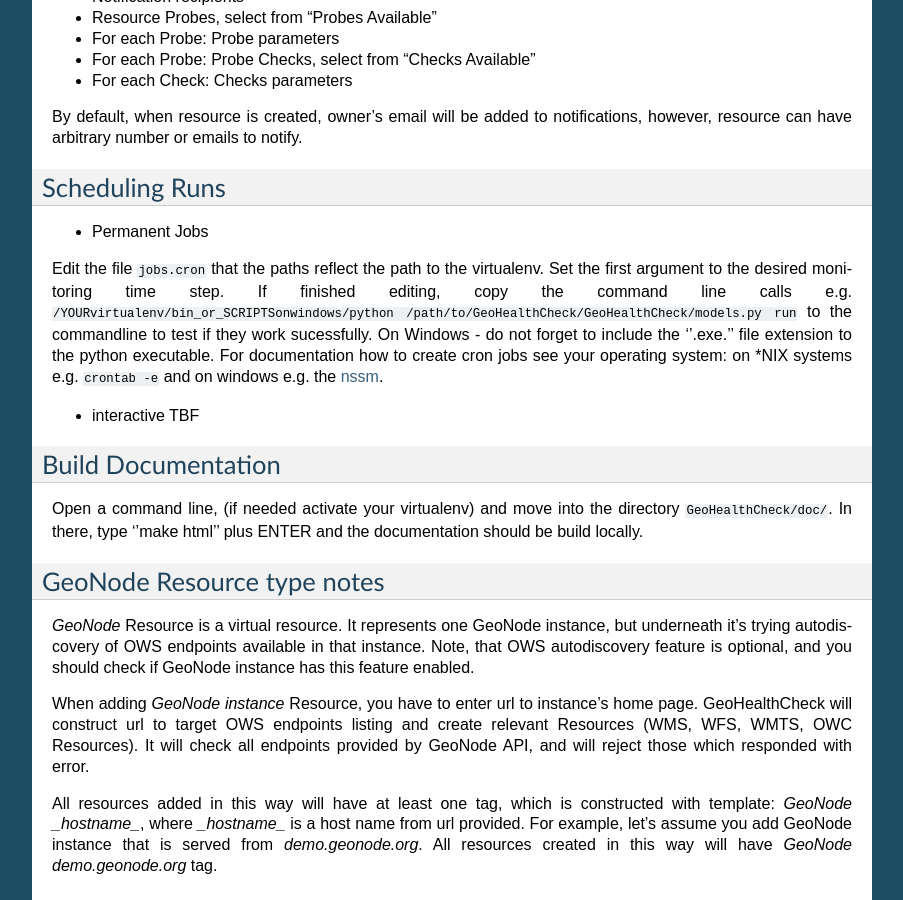
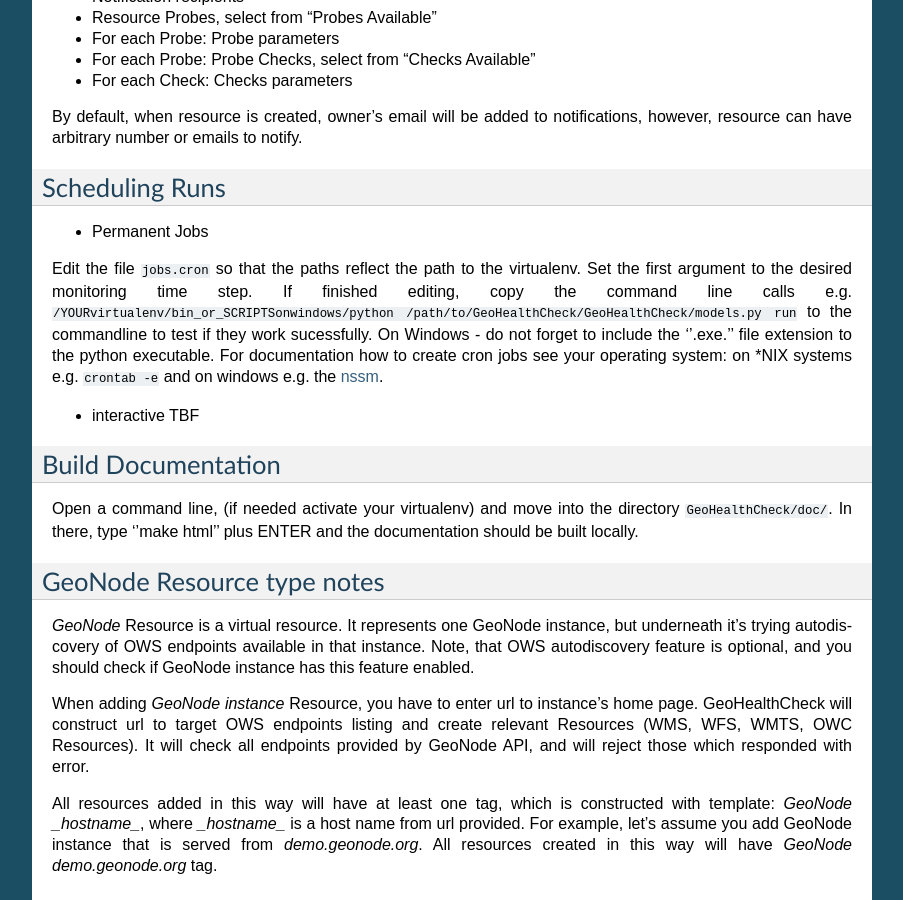
Before and after one commit to geopython/GeoHealthCheck, a Sphinx documentation site: the page built from docs/admin.rst, in a window 1280 px wide and 900 px high, scrolled down 1925 px. Shown: the whole window, without its empty margins (198-1101 px from the left). Built offline with Sphinx 7.4.7, drawn with Linux system fonts in a browser that asks for light colours.

Commit message:
Update admin.rst
Typos

```diff
--- a/docs/admin.rst
+++ b/docs/admin.rst
@@ -112,7 +112,7 @@
 
 - Permanent Jobs
 
-Edit the file ``jobs.cron`` that the paths reflect the path to the virtualenv.
+Edit the file ``jobs.cron`` so that the paths reflect the path to the virtualenv.
 Set the first argument to the desired monitoring time step. If finished editing,
 copy the command line calls e.g. ``/YOURvirtualenv/bin_or_SCRIPTSonwindows/python /path/to/GeoHealthCheck/GeoHealthCheck/models.py run``
 to the commandline to test if they work sucessfully.
@@ -127,7 +127,7 @@
 -------------------
 
 Open a command line, (if needed activate your virtualenv) and move into the directory  ``GeoHealthCheck/doc/``.
-In there, type ''make html'' plus ENTER and the documentation should be build locally.
+In there, type ''make html'' plus ENTER and the documentation should be built locally.
 
 GeoNode Resource type notes
 ---------------------------
```
